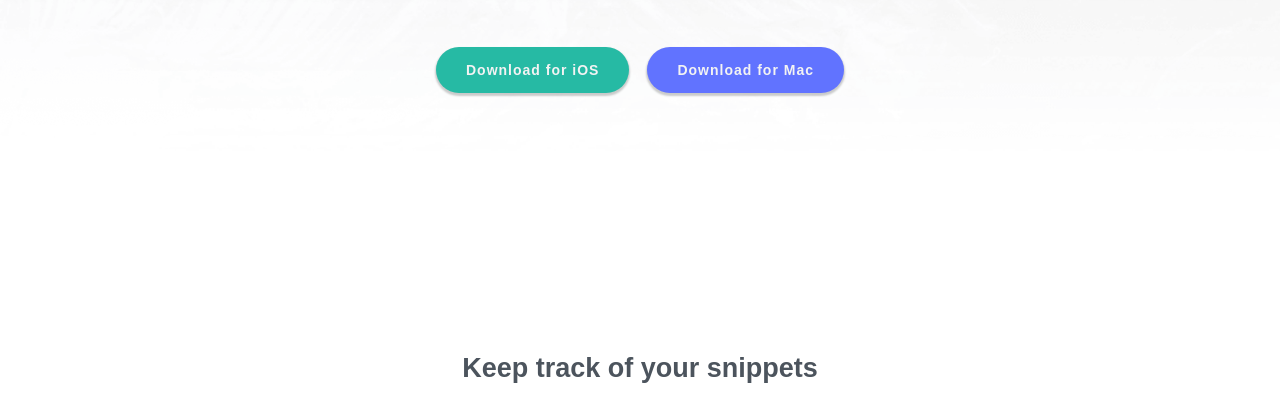
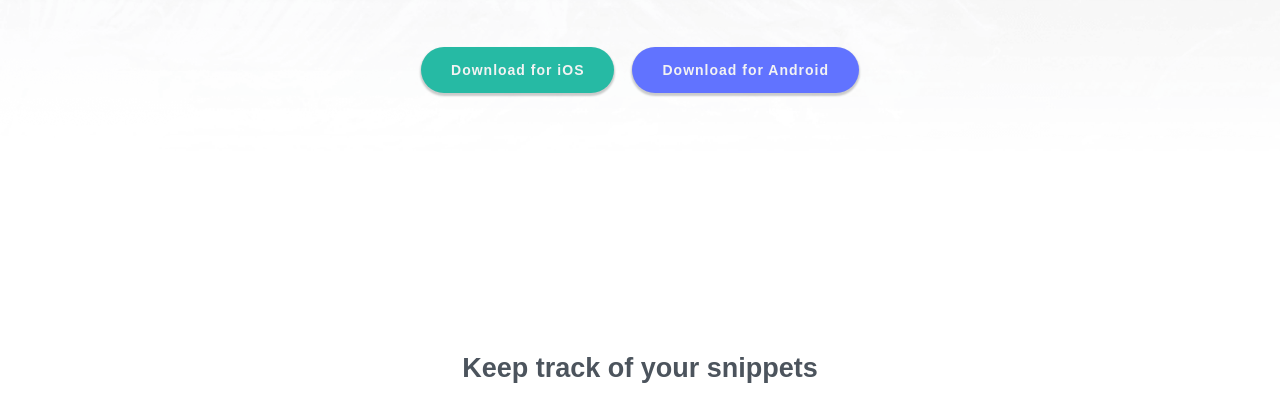
Before and after one commit to marianapequeno/clipboard-landing-page-master, a plain HTML site: page index.html in a window 1280 px wide. Shown: the part 359-758 px from the top of the page. Drawn offline with Linux system fonts and the light colour scheme; a web font is replaced by a local one.

Commit message:
Update index.html

```diff
--- a/index.html
+++ b/index.html
@@ -22,7 +22,7 @@
           </p>
         <div class="buttons">
           <a class="ios" href="https://www.apple.com/br/app-store/" target="_blank" rel="external">Download for iOS</a>
-          <a class="mac" href="https://play.google.com/store/apps?hl=pt_BR&gl=US" target="_blank" rel="external">Download for Mac</a>
+          <a class="mac" href="https://play.google.com/store/apps?hl=pt_BR&gl=US" target="_blank" rel="external">Download for Android</a>
         </div>
       </div>
     </header>
@@ -102,7 +102,7 @@
       </div>
         <div class="buttons">
           <a class="ios" href="https://www.apple.com/br/app-store/" target="_blank" rel="external">Download for iOS</a>
-          <a class="mac" href="https://play.google.com/store/apps?hl=pt_BR&gl=US" target="_blank" rel="external">Download for Mac</a>
+          <a class="mac" href="https://play.google.com/store/apps?hl=pt_BR&gl=US" target="_blank" rel="external">Download for Android</a>
         </div>
       </section>
     </main>
```
